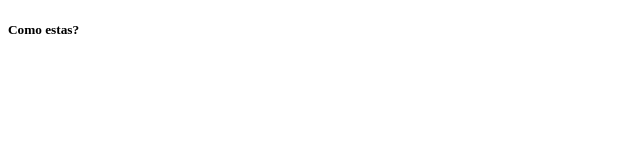
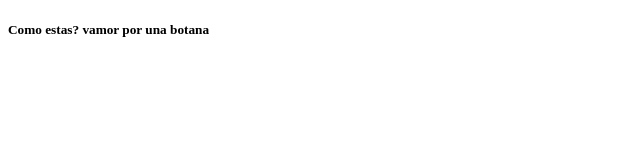
Before and after one commit to cante3012/git-proyecto, a plain HTML site: page index.html in a window 1280 px wide. Shown: the whole page, without its empty margins (0-640 px from the left). Drawn offline with Linux system fonts and the light colour scheme.

Commit message:
modificacion de pregunta

```diff
--- a/index.html
+++ b/index.html
@@ -8,7 +8,7 @@
 </head>
 <body>
     <p>
-        <h5>Como estas?</h5>
+        <h5>Como estas? vamor por una botana</h5>
     </p>
 </body>
 </html>
```
